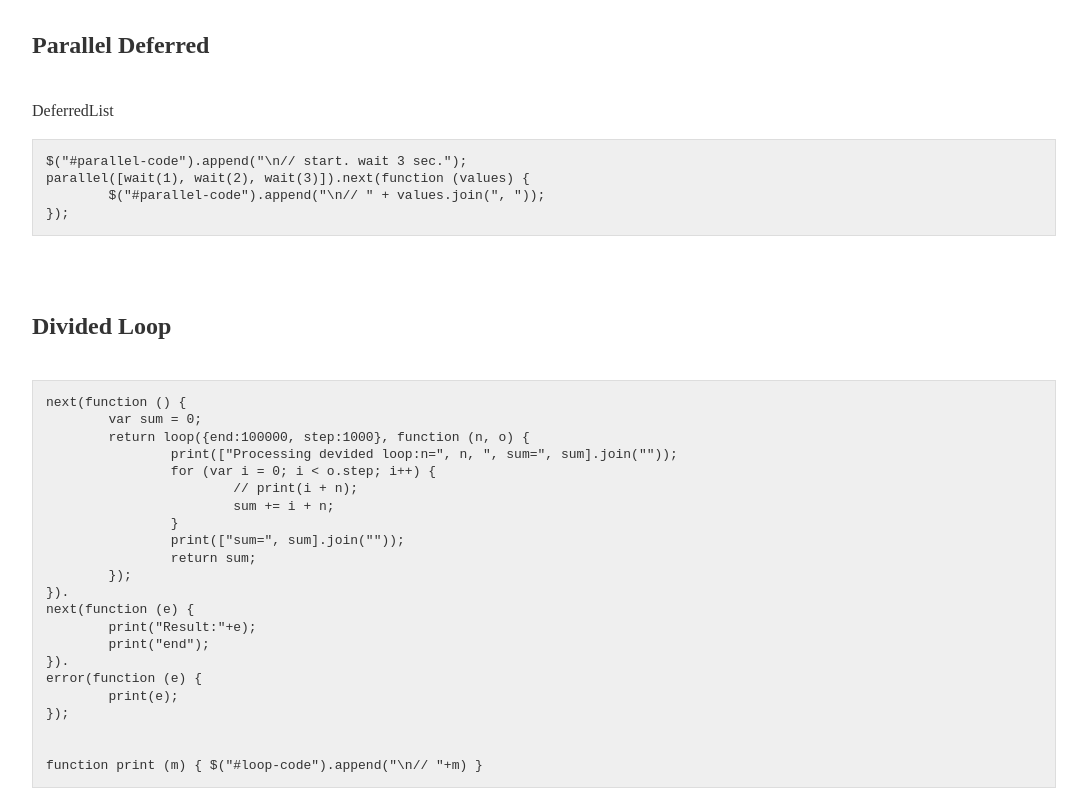
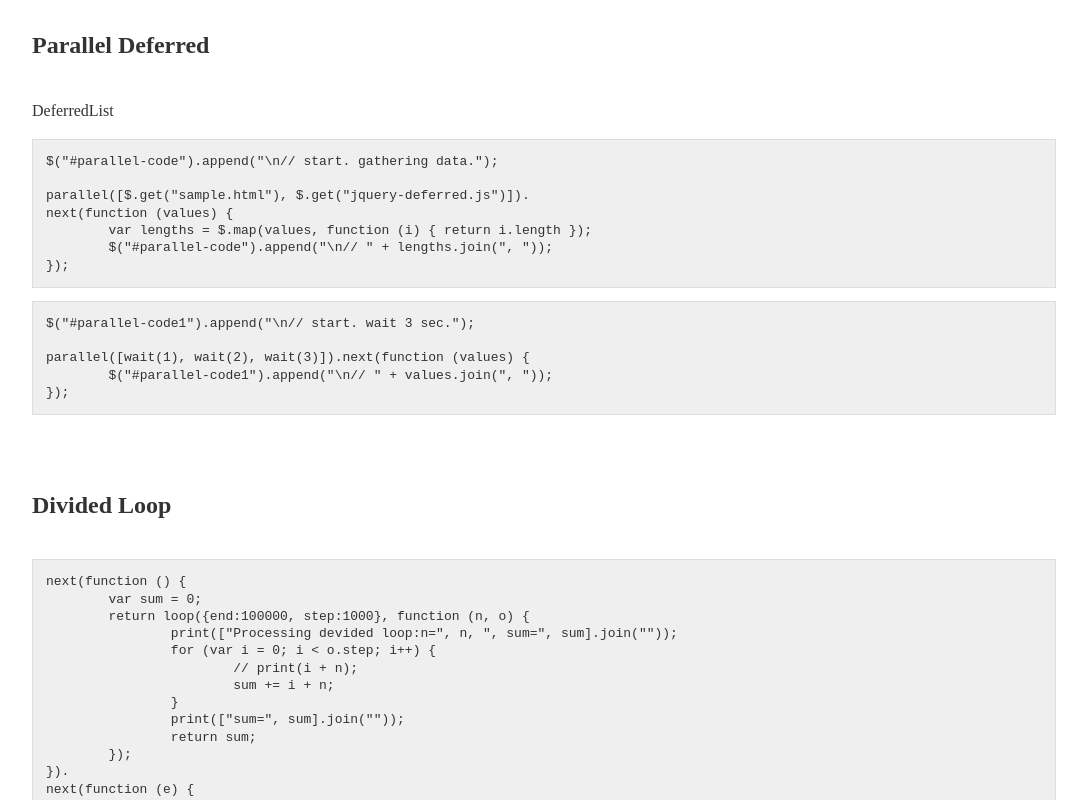
Before and after one commit to cho45/jsdeferred, a plain HTML site: page sample.html in a window 1280 px wide. Shown: the part 1660-2460 px from the top of the page, without its empty margins (96-1183 px from the left). Drawn offline with nearby package versions, Linux system fonts and the light colour scheme.

Commit message:
lang/javascript/jquery-deferred/sample.html:     parallel のサンプルがどこがいいのかわかりにくかったのでコード追加

```diff
--- a/sample.html
+++ b/sample.html
@@ -28,6 +28,7 @@
 				border: 1px solid #ddd;
 				padding: 1em;
 				line-height: 1.33;
+				overflow: auto;
 			}
 
 			#footer {
@@ -116,9 +117,19 @@ $.get("sample.html").next(function (data) {
 					<h2>Parallel Deferred</h2>
 					<p>DeferredList</p>
 					<pre id="parallel-code" onclick="eval($(this).text());">
-$("#parallel-code").append("\n// start. wait 3 sec.");
+$("#parallel-code").append("\n// start. gathering data.");
+
+parallel([$.get("sample.html"), $.get("jquery-deferred.js")]).
+next(function (values) {
+	var lengths = $.map(values, function (i) { return i.length });
+	$("#parallel-code").append("\n// " + lengths.join(", "));
+});
+</pre>
+					<pre id="parallel-code1" onclick="eval($(this).text());">
+$("#parallel-code1").append("\n// start. wait 3 sec.");
+
 parallel([wait(1), wait(2), wait(3)]).next(function (values) {
-	$("#parallel-code").append("\n// " + values.join(", "));
+	$("#parallel-code1").append("\n// " + values.join(", "));
 });
 </pre>
 				</div>
```
